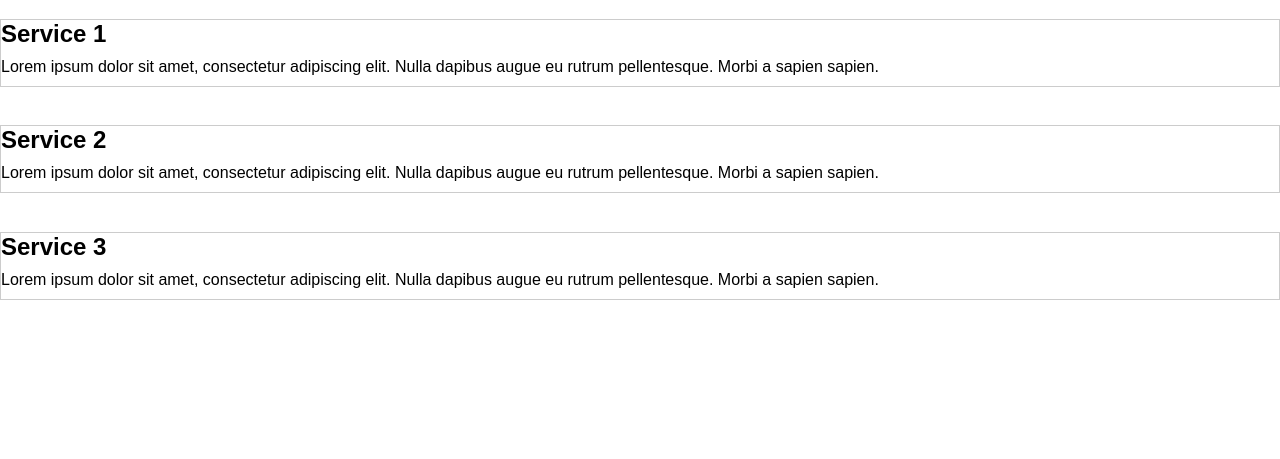
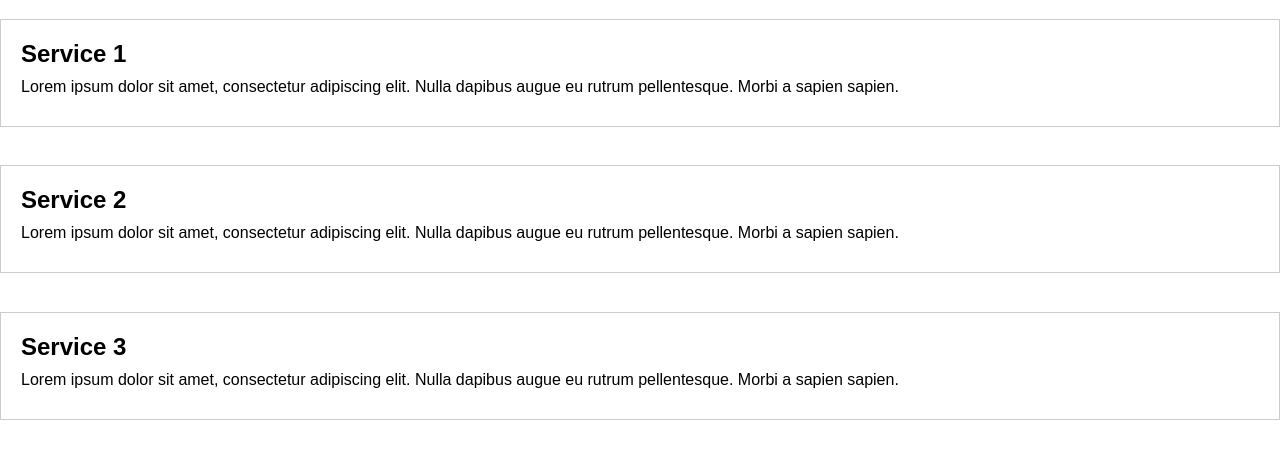
Before and after one commit to RasikaDeshmukh0804/html-routable-template, a plain HTML site: page service.html in a window 1280 px wide. Shown: the part 61-520 px from the top of the page. Drawn offline with Linux system fonts and the light colour scheme.

Commit message:
improve ui

```diff
--- a/service.html
+++ b/service.html
@@ -16,9 +16,14 @@
       text-align: center;
     }
 
+
+
+
+
     .service {
       margin-bottom: 3vw;
       border: 1px solid #ccc;
+      padding: 20px;
     }
 
     h2 {
@@ -38,26 +43,17 @@
   <div class="container">
     <div class="service">
       <h2>Service 1</h2>
-        <p>
-          Lorem ipsum dolor sit amet, consectetur adipiscing elit. Nulla dapibus
-          augue eu rutrum pellentesque. Morbi a sapien sapien.
-        </p>
+      <p>Lorem ipsum dolor sit amet, consectetur adipiscing elit. Nulla dapibus augue eu rutrum pellentesque. Morbi a sapien sapien.</p>
     </div>
 
     <div class="service">
       <h2>Service 2</h2>
-        <p>
-          Lorem ipsum dolor sit amet, consectetur adipiscing elit. Nulla dapibus
-          augue eu rutrum pellentesque. Morbi a sapien sapien.
-        </p>
+      <p>Lorem ipsum dolor sit amet, consectetur adipiscing elit. Nulla dapibus augue eu rutrum pellentesque. Morbi a sapien sapien.</p>
     </div>
 
     <div class="service">
       <h2>Service 3</h2>
-        <p>
-          Lorem ipsum dolor sit amet, consectetur adipiscing elit. Nulla dapibus
-          augue eu rutrum pellentesque. Morbi a sapien sapien.
-        </p>
+      <p>Lorem ipsum dolor sit amet, consectetur adipiscing elit. Nulla dapibus augue eu rutrum pellentesque. Morbi a sapien sapien.</p>
     </div>
   </div>
 </body>
```
Lines whose indentation alone changed are shown as unchanged.
